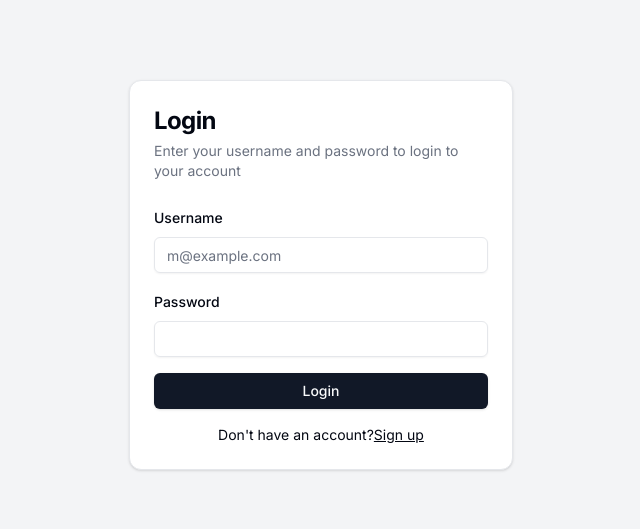
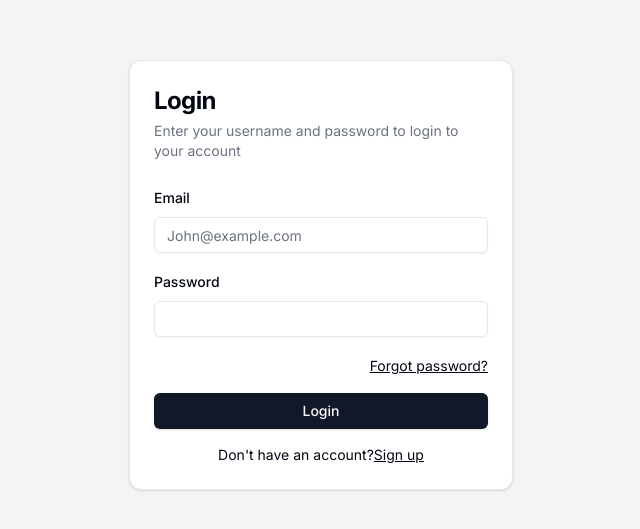
Before and after one commit to akhil-naidu/nextjs-todo, a Next.js app: page /auth/login in a window 1280 px wide. Shown: the part 125-654 px from the top of the page, without its empty margins (319-959 px from the left). Built offline with nearby package versions, Linux system fonts and the light colour scheme; no server answers.

Commit message:
chore: added login logic

```diff
--- a/app/_views/LoginView.tsx
+++ b/app/_views/LoginView.tsx
@@ -1,7 +1,11 @@
-/**
- * This code was generated by v0 by Vercel.
- * @see https://v0.dev/t/n3CwijFGjxE
- */
+'use client';
+
+import { useMutation, useQueryClient } from '@tanstack/react-query';
+import Link from 'next/link';
+import { useState } from 'react';
+
+import { login } from '@/apis/auth';
+import { keys } from '@/apis/query-keys';
 import { Button } from '@/components/ui/button';
 import {
   Card,
@@ -12,9 +16,39 @@ import {
 } from '@/components/ui/card';
 import { Input } from '@/components/ui/input';
 import { Label } from '@/components/ui/label';
-import Link from 'next/link';
+import { useRouter } from 'next/navigation';
 
 export function LoginView() {
+  const [email, setEmail] = useState('');
+  const [password, setPassword] = useState('');
+
+  const queryClient = useQueryClient();
+
+  const router = useRouter();
+
+  const {
+    isPending: isLoginPending,
+    variables: loginVariables,
+    mutate: loginMutation,
+  } = useMutation({
+    mutationKey: keys('/api/users/login', 'post').main(),
+    mutationFn: (userDetails: any) => login(userDetails),
+    onSuccess: async () => {
+      await queryClient.invalidateQueries({
+        queryKey: keys('/api/todos', 'get').main(),
+      });
+      router.push('/');
+    },
+  });
+
+  const handleSubmit = (e: React.FormEvent) => {
+    e.preventDefault();
+    loginMutation({
+      email,
+      password,
+    });
+  };
+
   return (
     <div className='flex flex-col items-center justify-center min-h-screen bg-gray-100 dark:bg-gray-900'>
       <Card className='w-full max-w-sm'>
@@ -25,19 +59,38 @@ export function LoginView() {
           </CardDescription>
         </CardHeader>
         <CardContent>
+          <form onSubmit={handleSubmit}>
             <div className='space-y-4'>
               <div className='space-y-2'>
-              <Label htmlFor='username'>Username</Label>
-              <Input id='username' placeholder='m@example.com' required />
+                <Label htmlFor='email'>Email</Label>
+                <Input
+                  id='email'
+                  placeholder='John@example.com'
+                  value={email}
+                  onChange={(e) => setEmail(e.target.value)}
+                  required
+                />
               </div>
               <div className='space-y-2'>
                 <Label htmlFor='password'>Password</Label>
-              <Input id='password' required type='password' />
+                <Input
+                  id='password'
+                  type='password'
+                  value={password}
+                  onChange={(e) => setPassword(e.target.value)}
+                  required
+                />
+              </div>
+              <div className='mt-4 text-right'>
+                <Link className='text-sm underline' href='#'>
+                  Forgot password?
+                </Link>
               </div>
               <Button className='w-full' type='submit'>
                 Login
               </Button>
             </div>
+          </form>
           <div className='mt-4 text-center text-sm'>
             Don&apos;t have an account?
             <Link className='underline' href='#'>
```
Lines whose indentation alone changed are shown as unchanged.
